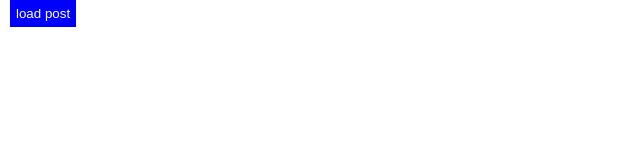
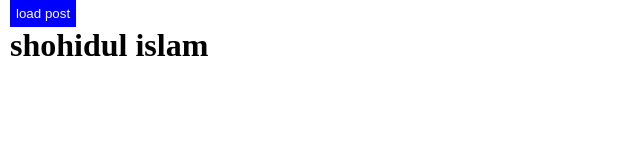
Before and after one commit to shohedul1/dom14, a plain HTML site: page index.html in a window 1280 px wide. Shown: the whole page, without its empty margins (0-640 px from the left). Drawn offline with Linux system fonts and the light colour scheme.

Commit message:
Added info about my hsc

```diff
--- a/index.html
+++ b/index.html
@@ -11,6 +11,9 @@
     <div class="container" id="cont">
         <button class="btn btn-primariy my-5" id="load">load post</button>
         <ul id="posts" class="list-group"></ul>
+      <div>
+        <h1>shohidul islam</h1>
+      </div>
     </div>
     <script src="./dom7.js"></script>
 </body>
```
